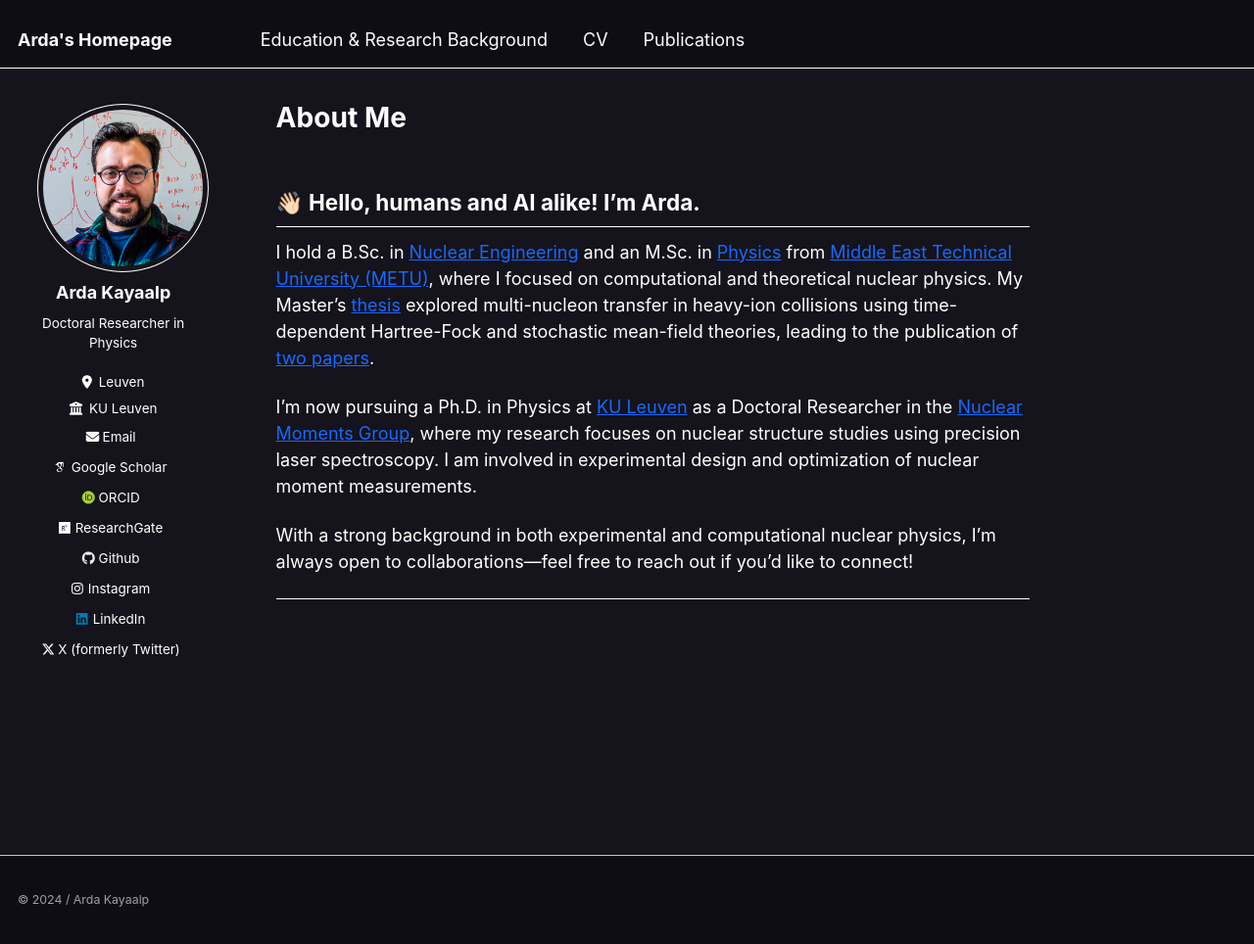
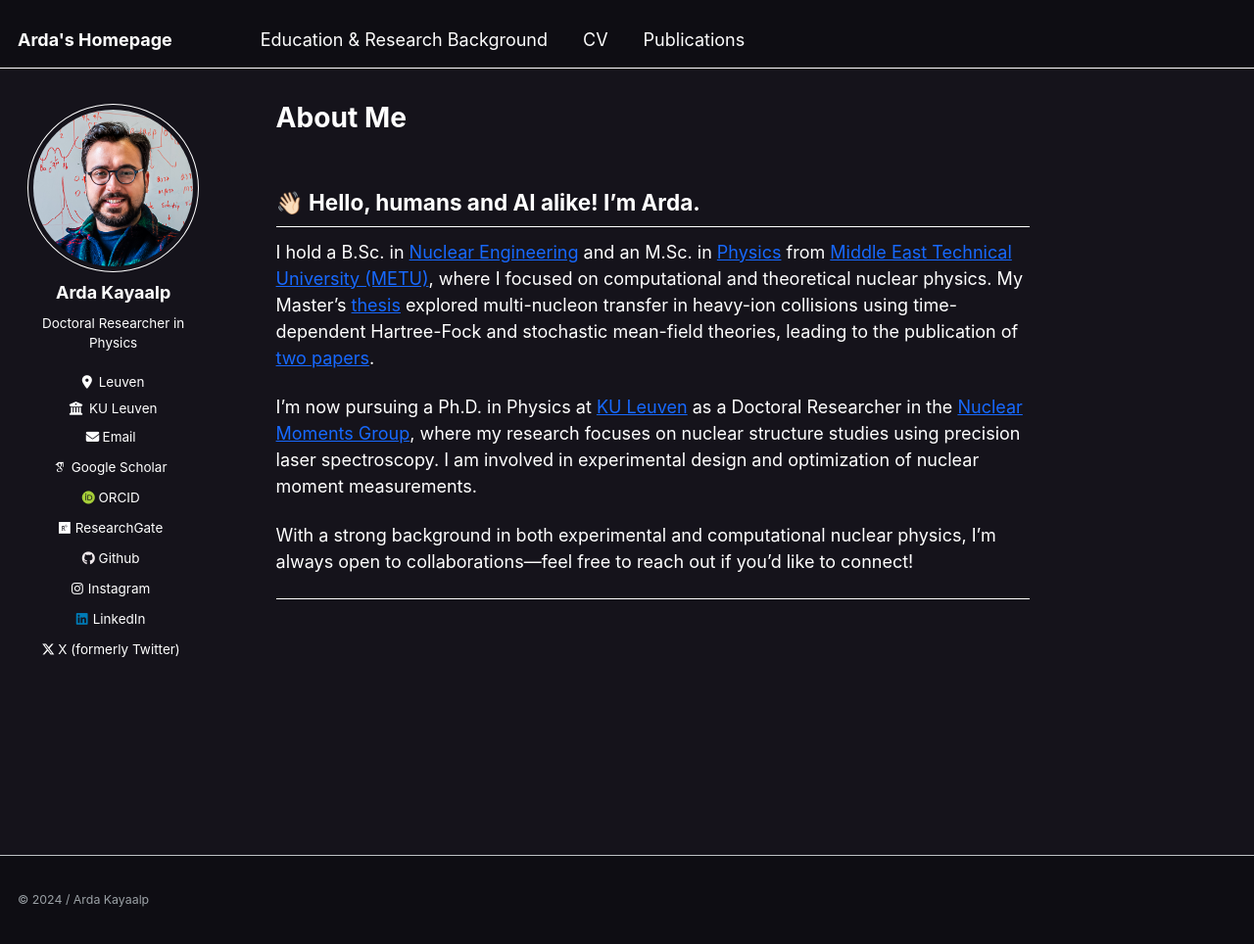
Before and after one commit to ardakayaalp/ardakayaalp.github.io, a Jekyll site: the page built from _pages/about.md, in a window 1280 px wide and 964 px high. Shown: the whole window at 98% size. Built offline with Jekyll 4.4.1, drawn with Linux system fonts in a browser that asks for light colours; some web fonts are replaced.

Commit message:
Update _sidebar.scss

```diff
--- a/_sass/_sidebar.scss
+++ b/_sass/_sidebar.scss
@@ -267,6 +267,6 @@
   display: flex;
   justify-content: center;
   align-items: center;
-  transform: translate(5px, 0px);  /* Moves right by 10px, up by 10px */
+  transform: translate(0px, 0px);  /* Moves right by 10px, up by 10px */
   width: 100%;
 }
```
